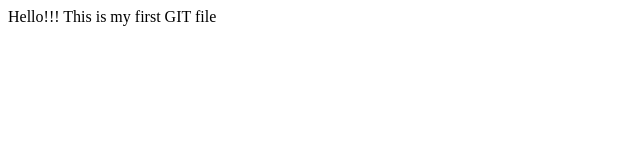
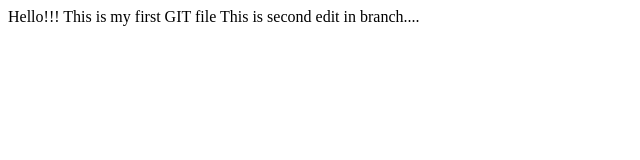
Before and after one commit to srasthapuram9621/hello-world, a plain HTML site: page index.html in a window 1280 px wide. Shown: the whole page, without its empty margins (0-640 px from the left). Drawn offline with Linux system fonts and the light colour scheme.

Commit message:
changed index file in branch

```diff
--- a/index.html
+++ b/index.html
@@ -4,5 +4,6 @@ Hello!!!
 </head>
 <body>
 This is my first GIT file
+This is second edit in branch....
 </body>
 </html>
```
